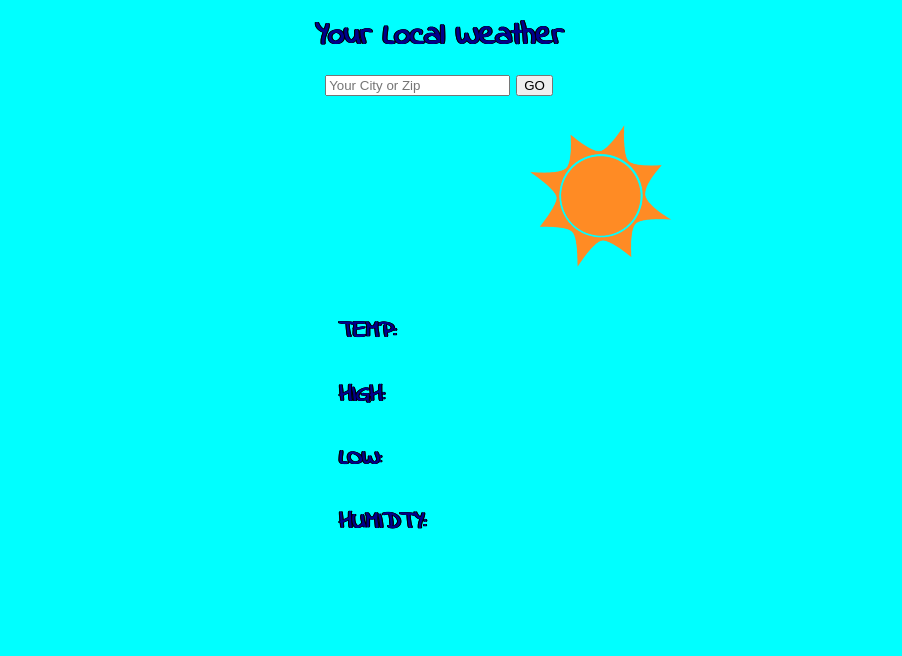
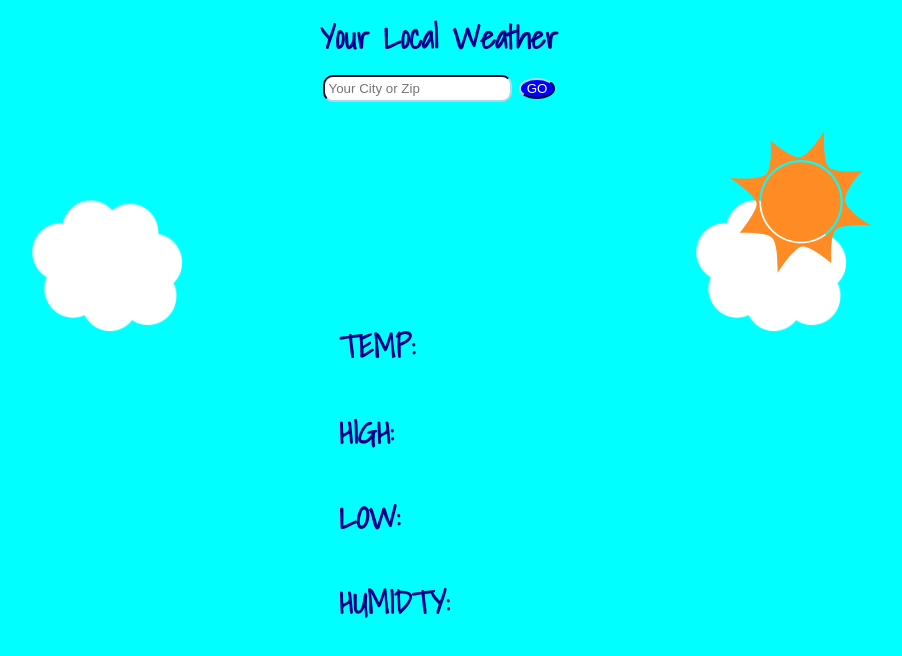
Before and after one commit to JOLee83/weather, a website: page public/index.html in a window 1280 px wide. Shown: the whole page, without its empty margins (201-1103 px from the left). Drawn offline with Linux system fonts and the light colour scheme.

Commit message:
done and done

```diff
--- a/public/index.html
+++ b/public/index.html
@@ -13,7 +13,10 @@
     <button class="search">GO</button>
     </header>
     <aside>
-    <img class="sun" src="./img/sun.png"/>
+      <img class="cloud" src="./img/cloud.png"/>
+      <img class="sun" src="./img/sun.png"/>
+      <img class="cloud" src="./img/cloud.png"/>
+
     </aside>
     <main>
     <section>
--- a/public/main.js
+++ b/public/main.js
@@ -25,9 +25,10 @@ const displayHumidity = humidity => {
 }
 const main = () => {
   let goTo = document.querySelector('.search')
-  let whereFrom = document.querySelector('.where')
-  let whereFromValue = whereFrom.value
+
   goTo.addEventListener('click', event => {
+    let whereFrom = document.querySelector('.where')
+    let whereFromValue = whereFrom.value
     fetch('https://api.openweathermap.org/data/2.5/weather?q=' + `${whereFromValue}` + '&units=imperial&appid=ef452a943151cfcf6ac26be846527b09')
       .then(response => {
         return response.json()
--- a/public/screen.css
+++ b/public/screen.css
@@ -1,4 +1,5 @@
 @import url('https://fonts.googleapis.com/css?family=Indie+Flower');
+@import url('https://fonts.googleapis.com/css?family=Shadows+Into+Light');
 html {
   height: 100%;
 }
@@ -15,17 +16,29 @@ body {
   flex-direction: column;
   align-items: center;
   color:darkblue;
-  text-shadow: -1px 0 black, 1px 0 black, 1px 0 black, -1px 0 black;
-  font-family: 'Indie Flower', cursive;
+  font-family: 'Shadows Into Light', cursive;
 }
 section {
   display: flex;
   justify-content: flex-start;
   width: 200px;
   text-align:left;
+  padding: 0;
 }
 h2 {
   margin-right: 5px;
+}
+button {
+  border-radius: 50%;
+  color:white;
+  background-color: blue;
+  border-color: lightblue darkblue darkblue lightblue;
+}
+input {
+  border-radius: 10px;
+  padding: 4px;
+  border-color: darkblue lightblue lightblue darkblue;
+  color: darkblue
 }
 .sun {
   width:200px;
@@ -33,12 +46,34 @@ h2 {
 }
 @keyframes move {
   0% {
-    margin-left: -230%;
+    margin-left: -200%;
     transform: rotate(0deg);
   }
   100% {
-    margin-right: -230%;
+    margin-right: -200%;
     transform: rotate(180deg);
-
   }
 }
+.cloud {
+  display:none;
+}
+@media (min-width: 400px) {
+  .cloud {
+    width: 150px;
+    display: inline;
+    animation: bobble 3s infinite alternate;
+  }
+  @keyframes bobble {
+    0% {
+      margin-top: -10%;
+      transform: rotate(-10deg);
+    }
+    100% {
+      margin-bottom: -50px;
+      transform: rotate(10deg);
+    }
+  }
+  h2 {
+    font-size: 2rem;
+  }
+}
```
Also changed, not shown: public/img/background.gif (deleted), public/img/background.png (deleted), public/img/cloud.png (added), public/img/sun.jpg (deleted).
